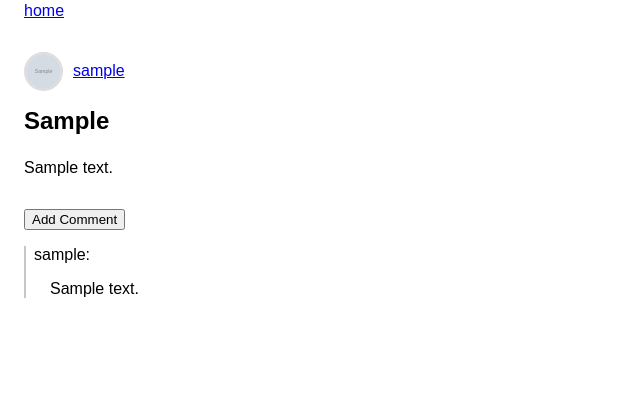
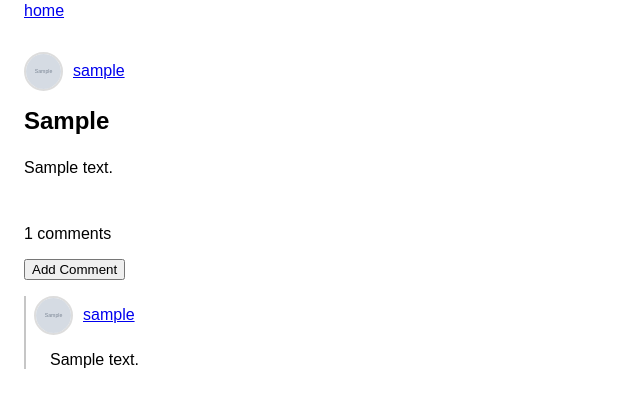
Before and after one commit to lassirissanen/comp-sec-project, a Django app: page /posts/1 in a window 1280 px wide. Shown: the part 152-560 px from the top of the page, without its empty margins (0-640 px from the left). Run offline with Django 5.2, Linux system fonts and the light colour scheme; a user stored in the database is signed in; tables that the repository leaves empty hold one stand-in row (values such as "Sample post"); grey boxes marked "Sample" are stand-in pictures; some web fonts are replaced.

Commit message:
style comments

```diff
--- a/project/securityforum/static/securityforum/css/post.css
+++ b/project/securityforum/static/securityforum/css/post.css
@@ -8,7 +8,11 @@
 }
 
 #comments-container {
-    margin-top: 2em;
+    margin-top: 3em;
+}
+
+#add-comment-section{
+    margin-top: 1em;
 }
 
 #comments-list {
@@ -31,6 +35,14 @@
     margin-bottom: 1em;
 }
 
+.comment-author {
+    display: flex;
+    align-items: center;
+    /* font-size: 80%; */
+    gap: 10px;
+    margin-bottom: 1em;
+}
+
 .comment-content {
     padding-left: 1em;
 }
--- a/project/securityforum/templates/securityforum/post.html
+++ b/project/securityforum/templates/securityforum/post.html
@@ -37,6 +37,7 @@
     <p>{{ post.content }}</p>
   </div>
   <div id="comments-container">
+    <a class="comments-count-label">{{post.comment_set.all.count}} comments</a>
     {% if user.is_authenticated %}
     <div id="add-comment-section">
       <button id="toggle-comment" class="btn btn-primary">Add Comment</button>
@@ -56,7 +57,14 @@
       {% for comment in post.comment_set.all%}
         <li>
           <div>
-            <a class="comment-author" class="comment-author">{{ comment.author.username }}:</a>
+            <div class="comment-author">
+              {% if comment.author.profile.profile_pic %}
+              <img src="{{ comment.author.profile.profile_pic.url }}" class="profile-pic" alt="Profile Picture">
+              {% else %}
+              <img src="{% static 'images/default_profile.jpg' %}" class="profile-pic" alt="Default Profile Picture">
+              {% endif %}
+              <a class="comment-author-username" href={% url "securityforum:profile" post.author.profile.id%}>{{ post.author.username }}</a>
+            </div>
             <p class="comment-content">{{ comment.content }}</p>
           </div>
         </li>
```
